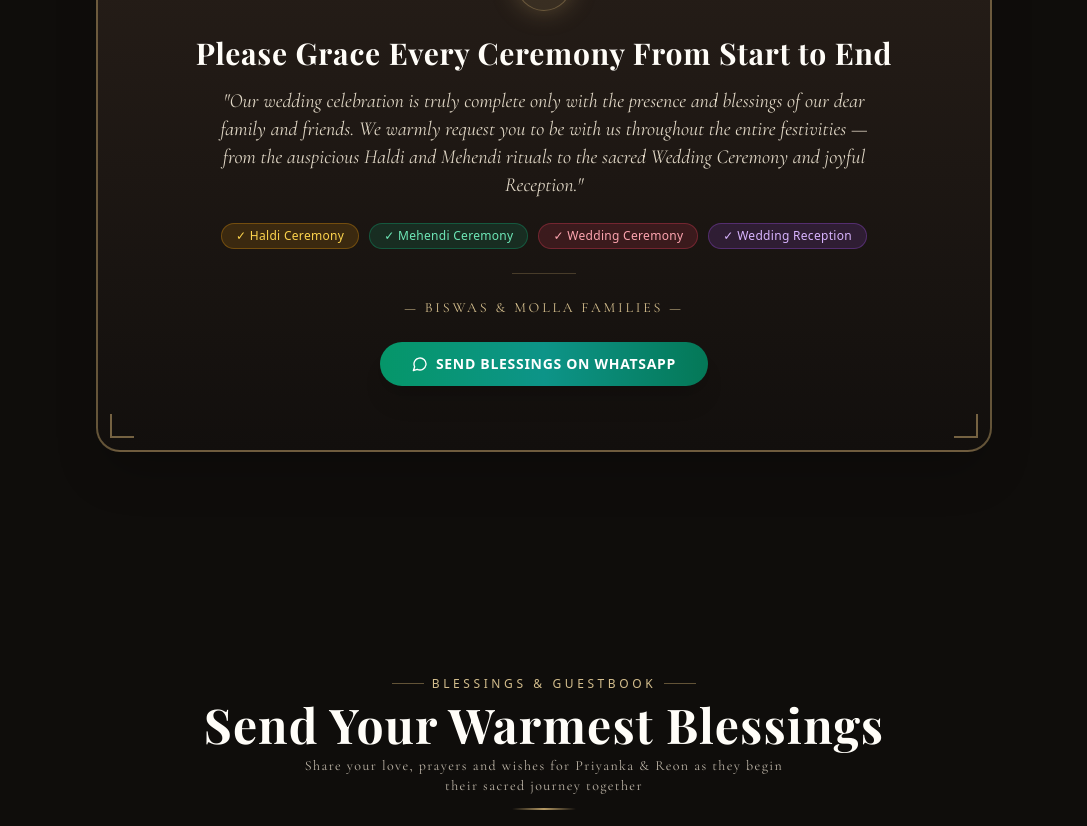
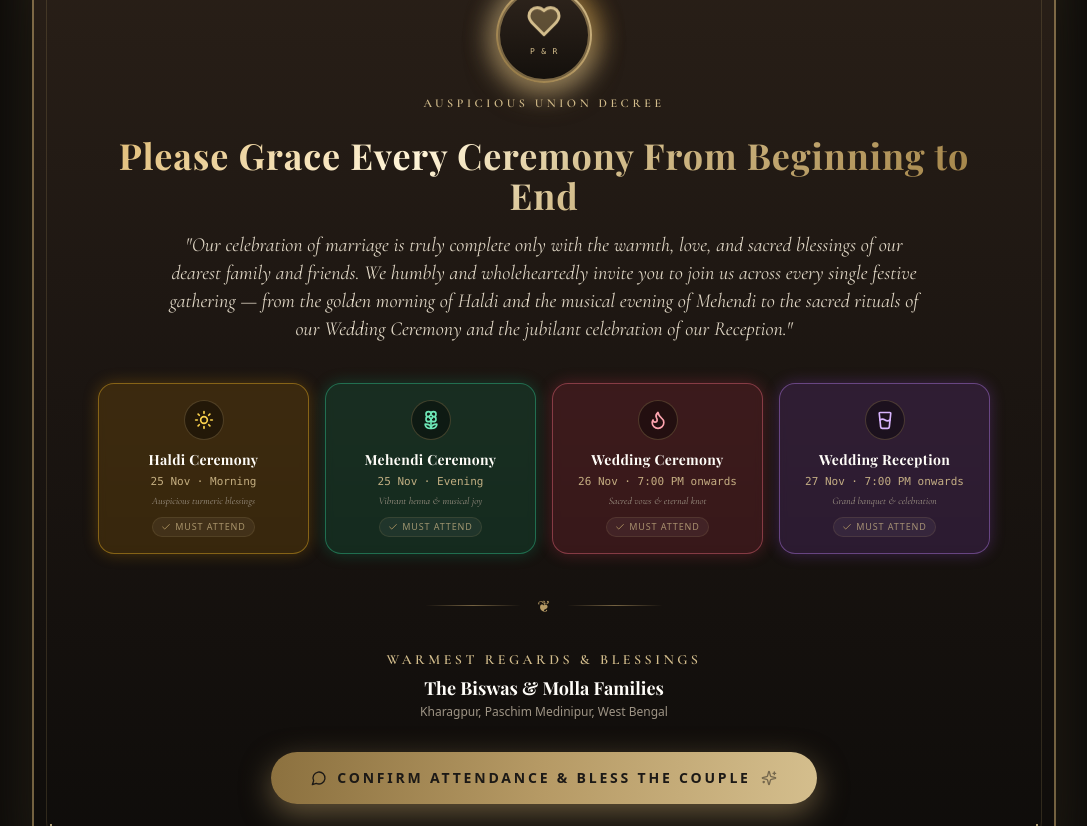
Before and after one commit to aniteshkarak/Weeding, a React (Vite) app: page / in a window 1280 px wide. Shown: the part 9020-9846 px from the top of the page, without its empty margins (96-1183 px from the left). Built offline with nearby package versions, Linux system fonts and the light colour scheme; a web font is replaced by a local one.

Commit message:
Enhance Your Presence is Our Greatest Blessing section with cinematic 3D multi-layered royal decree and floating ceremony cards

```diff
--- a/src/components/sections/PresenceSection.jsx
+++ b/src/components/sections/PresenceSection.jsx
@@ -1,94 +1,216 @@
 import React from 'react';
 import { motion } from 'framer-motion';
-import { Heart, Sparkles, MessageCircle } from 'lucide-react';
+import { Heart, Sparkles, MessageCircle, Sun, Flower2, Flame, GlassWater, Check, Award } from 'lucide-react';
+import confetti from 'canvas-confetti';
 import TiltCard from '../3d/TiltCard';
 
 export default function PresenceSection({ weddingData }) {
   const handleWhatsAppWish = () => {
-    const text = `Dear ${weddingData.bride.name} & ${weddingData.groom.name}, warm blessings on your wedding! We look forward to attending all your celebrations from 25th to 27th November 2026.`;
+    try {
+      confetti({
+        particleCount: 70,
+        spread: 65,
+        origin: { y: 0.7 },
+        colors: ['#D4BE8D', '#FFF2D1', '#8C713F', '#E5C578', '#FFFFFF']
+      });
+    } catch (e) {}
+
+    const text = `Dearest ${weddingData.bride.name} & ${weddingData.groom.name},\n\nWe are delighted to receive your wedding invitation! We will wholeheartedly grace all 4 ceremonies from start to end (25th to 27th November 2026 at Ashoka Lodge, Kharagpur).\n\nWith all our love and blessings!\n${weddingData.hashtag}`;
     window.open(`https://wa.me/?text=${encodeURIComponent(text)}`, '_blank');
   };
 
+  const ceremonies = [
+    {
+      id: "haldi",
+      title: "Haldi Ceremony",
+      timing: "25 Nov · Morning",
+      desc: "Auspicious turmeric blessings",
+      icon: Sun,
+      color: "text-amber-300",
+      bg: "bg-amber-500/15",
+      border: "border-amber-400/40",
+      glow: "shadow-[0_0_15px_rgba(245,158,11,0.25)]"
+    },
+    {
+      id: "mehendi",
+      title: "Mehendi Ceremony",
+      timing: "25 Nov · Evening",
+      desc: "Vibrant henna & musical joy",
+      icon: Flower2,
+      color: "text-emerald-300",
+      bg: "bg-emerald-500/15",
+      border: "border-emerald-400/40",
+      glow: "shadow-[0_0_15px_rgba(16,185,129,0.25)]"
+    },
+    {
+      id: "wedding",
+      title: "Wedding Ceremony",
+      timing: "26 Nov · 7:00 PM onwards",
+      desc: "Sacred vows & eternal knot",
+      icon: Flame,
+      color: "text-rose-300",
+      bg: "bg-rose-500/15",
+      border: "border-rose-400/40",
+      glow: "shadow-[0_0_15px_rgba(244,63,94,0.25)]"
+    },
+    {
+      id: "reception",
+      title: "Wedding Reception",
+      timing: "27 Nov · 7:00 PM onwards",
+      desc: "Grand banquet & celebration",
+      icon: GlassWater,
+      color: "text-purple-300",
+      bg: "bg-purple-500/15",
+      border: "border-purple-400/40",
+      glow: "shadow-[0_0_15px_rgba(168,85,247,0.25)]"
+    }
+  ];
+
   return (
-    <section id="presence" className="relative py-20 sm:py-28 px-4 w-full flex flex-col items-center justify-center">
-      <div className="max-w-4xl w-full flex flex-col items-center">
+    <section id="presence" className="relative py-24 sm:py-32 px-4 w-full flex flex-col items-center justify-center overflow-hidden">
+      {/* 3D Ambient Golden Halo Background */}
+      <div className="absolute inset-0 pointer-events-none flex items-center justify-center">
+        <div className="w-[450px] sm:w-[700px] h-[450px] sm:h-[700px] rounded-full bg-radial from-gold/15 via-gold/5 to-transparent blur-3xl opacity-60" />
+      </div>
+
+      <div className="max-w-5xl w-full flex flex-col items-center relative z-20">
         {/* Section Header */}
         <motion.div
           initial={{ opacity: 0, y: 30 }}
           whileInView={{ opacity: 1, y: 0 }}
           viewport={{ once: true, margin: "-100px" }}
           transition={{ duration: 0.8 }}
-          className="text-center mb-12 sm:mb-16 flex flex-col items-center"
+          className="text-center mb-14 sm:mb-18 flex flex-col items-center"
         >
           <div className="flex items-center gap-2 text-gold-light mb-2">
             <span className="w-8 h-[1px] bg-gold/50" />
-            <span className="text-xs font-sans tracking-[0.3em] uppercase">Warmest Appeal</span>
+            <Sparkles className="w-3.5 h-3.5 text-gold-light" />
+            <span className="text-xs font-sans tracking-[0.3em] uppercase">Sacred Invitation Appeal</span>
+            <Sparkles className="w-3.5 h-3.5 text-gold-light" />
             <span className="w-8 h-[1px] bg-gold/50" />
           </div>
-          <h2 className="text-3xl sm:text-4xl md:text-5xl font-display-luxury font-bold text-cream tracking-wide">
+          <h2 className="text-3xl sm:text-4xl md:text-5xl lg:text-6xl font-display-luxury font-bold text-cream tracking-wide">
             Your Presence is Our Greatest Blessing
           </h2>
-          <div className="w-16 h-[2px] bg-gradient-to-r from-transparent via-gold to-transparent mt-3" />
+          <div className="w-20 h-[2px] bg-gradient-to-r from-transparent via-gold to-transparent mt-3" />
         </motion.div>
 
-        {/* 3D Heartfelt Card */}
+        {/* 3D Multi-Layered Royal Decree Card */}
         <motion.div
-          initial={{ opacity: 0, scale: 0.95 }}
-          whileInView={{ opacity: 1, scale: 1 }}
+          initial={{ opacity: 0, y: 40, scale: 0.94 }}
+          whileInView={{ opacity: 1, y: 0, scale: 1 }}
           viewport={{ once: true, margin: "-80px" }}
           transition={{ duration: 0.9 }}
           className="w-full"
         >
-          <TiltCard maxTilt={6} depth={20} className="w-full">
-            <div className="relative rounded-3xl p-7 sm:p-12 md:p-16 bg-gradient-to-b from-[#281F19] via-[#1D1713] to-[#120F0D] border-2 border-gold/50 shadow-2xl text-center overflow-hidden">
-              {/* Corner Ornaments */}
-              <div className="absolute top-3 left-3 w-6 h-6 border-t-2 border-l-2 border-gold/60" />
-              <div className="absolute top-3 right-3 w-6 h-6 border-t-2 border-r-2 border-gold/60" />
-              <div className="absolute bottom-3 left-3 w-6 h-6 border-b-2 border-l-2 border-gold/60" />
-              <div className="absolute bottom-3 right-3 w-6 h-6 border-b-2 border-r-2 border-gold/60" />
+          <TiltCard maxTilt={6} depth={28} className="w-full">
+            <div className="relative rounded-[2.5rem] p-7 sm:p-12 md:p-16 bg-gradient-to-b from-[#2A2018] via-[#1B1511] to-[#0E0C0A] border-2 border-gold/60 shadow-[0_30px_80px_-15px_rgba(0,0,0,0.9),0_0_50px_rgba(182,154,101,0.25)] text-center overflow-hidden">
+              {/* Outer Ornate Filigree Corner Accents */}
+              <div className="absolute top-4 left-4 w-7 h-7 border-t-2 border-l-2 border-gold-light/80 pointer-events-none" />
+              <div className="absolute top-4 right-4 w-7 h-7 border-t-2 border-r-2 border-gold-light/80 pointer-events-none" />
+              <div className="absolute bottom-4 left-4 w-7 h-7 border-b-2 border-l-2 border-gold-light/80 pointer-events-none" />
+              <div className="absolute bottom-4 right-4 w-7 h-7 border-b-2 border-r-2 border-gold-light/80 pointer-events-none" />
 
-              {/* Heart Icon */}
-              <div className="w-14 h-14 rounded-full bg-gold/15 border border-gold/40 flex items-center justify-center mx-auto mb-6 shadow-gold-glow">
-                <Heart className="w-7 h-7 text-gold-light fill-gold/30 animate-pulse" />
-              </div>
+              {/* Sub-Border Line */}
+              <div className="absolute inset-3 border border-gold/20 rounded-[2.2rem] pointer-events-none" />
 
-              <h3 className="text-xl sm:text-2xl md:text-3xl font-display-luxury font-bold text-cream tracking-wide mb-4">
-                Please Grace Every Ceremony From Start to End
-              </h3>
+              {/* 3D Floating Royal Seal Medallion */}
+              <div className="relative z-10 flex flex-col items-center mb-6">
+                <div className="relative group cursor-pointer">
+                  {/* Glowing halo */}
+                  <div className="absolute -inset-2 rounded-full bg-gradient-to-tr from-gold via-gold-light to-amber-500 blur-md opacity-40 animate-pulse" />
 
-              <p className="text-base sm:text-lg md:text-xl font-serif-luxury italic text-champagne/95 leading-relaxed max-w-2xl mx-auto mb-6">
-                "Our wedding celebration is truly complete only with the presence and blessings of our dear family and friends. We warmly request you to be with us throughout the entire festivities — from the auspicious Haldi and Mehendi rituals to the sacred Wedding Ceremony and joyful Reception."
-              </p>
+                  {/* 3D Wax Seal Badge */}
+                  <div className="relative w-20 h-20 sm:w-24 sm:h-24 rounded-full bg-gradient-to-tr from-gold-dark via-gold to-gold-light p-[2px] shadow-[0_10px_30px_rgba(182,154,101,0.5)]">
+                    <div className="w-full h-full rounded-full bg-gradient-to-b from-[#2E241C] to-[#14100C] border-2 border-gold/60 flex flex-col items-center justify-center">
+                      <Heart className="w-8 h-8 sm:w-9 sm:h-9 text-gold-light fill-gold/40 animate-bounce" />
+                      <span className="text-[8px] font-mono tracking-widest text-gold-light uppercase -mt-0.5">
+                        P & R
+                      </span>
+                    </div>
+                  </div>
+                </div>
 
-              {/* Function Tags */}
-              <div className="flex flex-wrap items-center justify-center gap-2.5 my-6">
-                <span className="px-3.5 py-1 rounded-full bg-amber-500/15 border border-amber-500/30 text-amber-300 text-xs font-sans tracking-wide">
-                  ✓ Haldi Ceremony
-                </span>
-                <span className="px-3.5 py-1 rounded-full bg-emerald-500/15 border border-emerald-500/30 text-emerald-300 text-xs font-sans tracking-wide">
-                  ✓ Mehendi Ceremony
-                </span>
-                <span className="px-3.5 py-1 rounded-full bg-rose-500/15 border border-rose-500/30 text-rose-300 text-xs font-sans tracking-wide">
-                  ✓ Wedding Ceremony
-                </span>
-                <span className="px-3.5 py-1 rounded-full bg-purple-500/15 border border-purple-500/30 text-purple-300 text-xs font-sans tracking-wide">
-                  ✓ Wedding Reception
+                <span className="text-[10px] sm:text-xs font-serif-luxury tracking-[0.3em] text-gold-light uppercase mt-3 font-semibold">
+                  Auspicious Union Decree
                 </span>
               </div>
 
-              <div className="w-16 h-[1px] bg-gold/30 mx-auto my-6" />
+              {/* Main Headline */}
+              <h3 className="text-2xl sm:text-3xl md:text-4xl font-display-luxury font-bold text-cream gold-foil-text tracking-wide mb-4 relative z-10">
+                Please Grace Every Ceremony From Beginning to End
+              </h3>
 
-              <p className="text-sm font-serif-luxury text-gold-light uppercase tracking-[0.2em] mb-6">
-                — Biswas & Molla Families —
+              {/* Heartfelt Letter Body */}
+              <p className="text-base sm:text-lg md:text-xl font-serif-luxury italic text-champagne/95 leading-relaxed max-w-3xl mx-auto mb-10 relative z-10">
+                "Our celebration of marriage is truly complete only with the warmth, love, and sacred blessings of our dearest family and friends. We humbly and wholeheartedly invite you to join us across every single festive gathering — from the golden morning of Haldi and the musical evening of Mehendi to the sacred rituals of our Wedding Ceremony and the jubilant celebration of our Reception."
               </p>
 
-              <button
-                onClick={handleWhatsAppWish}
-                className="inline-flex items-center gap-2 px-6 sm:px-8 py-3 rounded-full bg-gradient-to-r from-emerald-600 via-teal-600 to-emerald-700 hover:from-emerald-500 hover:to-teal-600 text-white font-sans text-xs sm:text-sm font-semibold tracking-wider uppercase shadow-xl hover:scale-105 transition-all"
-              >
-                <MessageCircle className="w-4 h-4" />
-                <span>Send Blessings on WhatsApp</span>
-              </button>
+              {/* 4 Interactive 3D Ceremony Capsules */}
+              <div className="grid grid-cols-1 sm:grid-cols-2 lg:grid-cols-4 gap-4 w-full max-w-4xl mx-auto mb-10 relative z-10">
+                {ceremonies.map((c) => {
+                  const Icon = c.icon;
+                  return (
+                    <motion.div
+                      key={c.id}
+                      whileHover={{ scale: 1.05, y: -4 }}
+                      transition={{ duration: 0.2 }}
+                      className={`relative rounded-2xl p-4 ${c.bg} border ${c.border} ${c.glow} flex flex-col items-center text-center transition-all bg-[#17130F]/80 backdrop-blur-sm`}
+                    >
+                      <div className="w-10 h-10 rounded-full bg-black/40 border border-gold/30 flex items-center justify-center mb-2.5">
+                        <Icon className={`w-5 h-5 ${c.color}`} />
+                      </div>
+                      <h4 className="font-display-luxury text-sm font-bold text-cream tracking-wide">
+                        {c.title}
+                      </h4>
+                      <span className="text-[11px] font-mono text-gold-light/90 font-medium my-1">
+                        {c.timing}
+                      </span>
+                      <p className="text-[10px] font-serif-luxury italic text-muted-light">
+                        {c.desc}
+                      </p>
+                      <span className="mt-2 text-[9px] font-sans uppercase tracking-widest text-gold-light/70 bg-white/5 px-2 py-0.5 rounded-full border border-gold/15 flex items-center gap-1">
+                        <Check className="w-2.5 h-2.5 text-gold" />
+                        Must Attend
+                      </span>
+                    </motion.div>
+                  );
+                })}
+              </div>
+
+              {/* Decorative Family Seal Divider */}
+              <div className="flex items-center justify-center gap-4 my-8 relative z-10">
+                <span className="w-16 sm:w-24 h-[1px] bg-gradient-to-r from-transparent via-gold/60 to-transparent" />
+                <span className="text-gold text-base">❦</span>
+                <span className="w-16 sm:w-24 h-[1px] bg-gradient-to-r from-transparent via-gold/60 to-transparent" />
+              </div>
+
+              {/* Family Lineage Signatures */}
+              <div className="mb-8 relative z-10">
+                <p className="text-xs sm:text-sm font-serif-luxury tracking-[0.25em] text-gold-light uppercase font-semibold">
+                  Warmest Regards & Blessings
+                </p>
+                <p className="text-base sm:text-lg font-display-luxury text-cream font-bold mt-1">
+                  The Biswas & Molla Families
+                </p>
+                <p className="text-xs text-muted-light font-sans mt-0.5">
+                  Kharagpur, Paschim Medinipur, West Bengal
+                </p>
+              </div>
+
+              {/* High-Impact 3D Action CTA Button */}
+              <div className="relative z-10 flex flex-col sm:flex-row items-center justify-center gap-4">
+                <motion.button
+                  whileHover={{ scale: 1.05 }}
+                  whileTap={{ scale: 0.97 }}
+                  onClick={handleWhatsAppWish}
+                  className="group relative inline-flex items-center justify-center gap-2.5 px-8 sm:px-10 py-3.5 sm:py-4 rounded-full bg-gradient-to-r from-gold-dark via-gold to-gold-light text-brown-deep font-sans text-xs sm:text-sm font-bold tracking-[0.2em] uppercase shadow-[0_10px_30px_rgba(182,154,101,0.5)] hover:shadow-[0_15px_40px_rgba(182,154,101,0.7)] transition-all duration-300"
+                >
+                  <MessageCircle className="w-4 h-4 text-brown-deep group-hover:rotate-12 transition-transform" />
+                  <span>Confirm Attendance & Bless the Couple</span>
+                  <Sparkles className="w-4 h-4 text-brown-deep animate-pulse" />
+                </motion.button>
+              </div>
             </div>
           </TiltCard>
         </motion.div>
```
